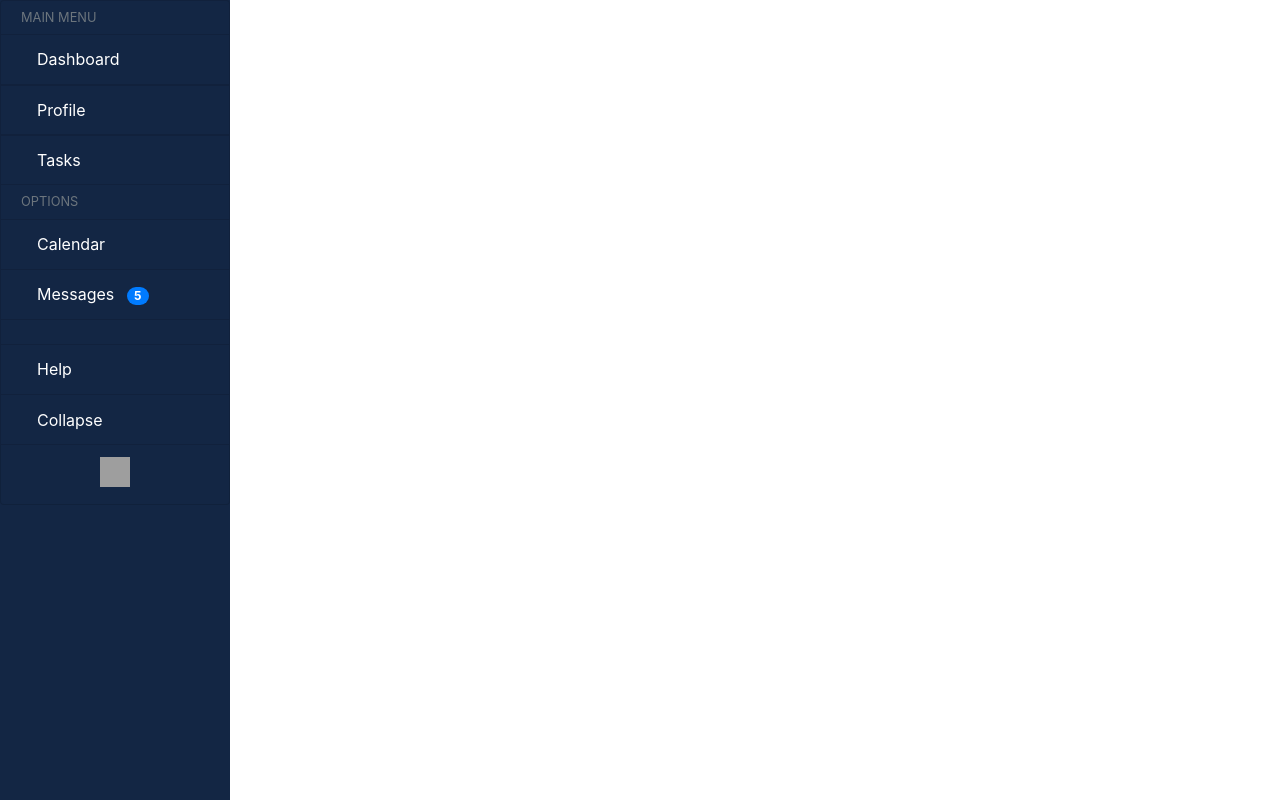
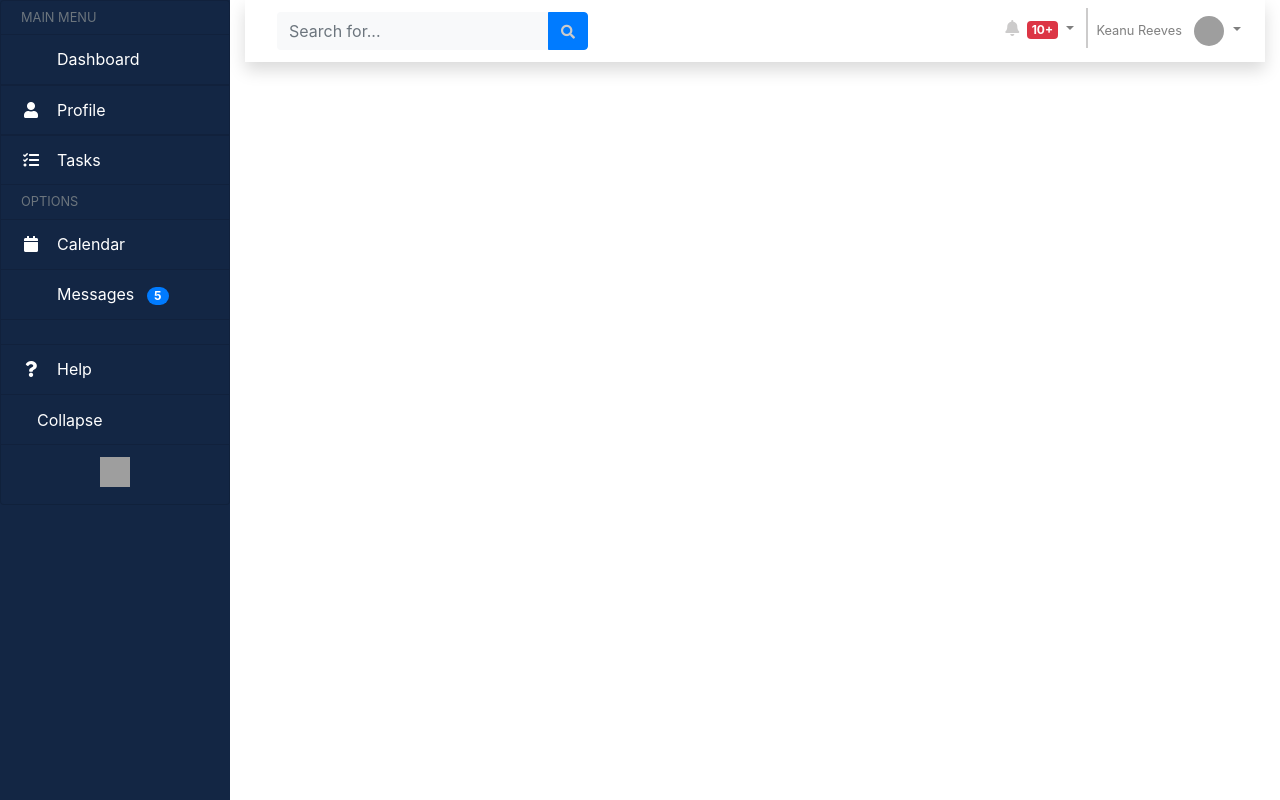
Before and after one commit to RoyArka/OrigenAir-Dashboard-Demo, a Django app: page / in a window 1280 px wide. Run offline with Django 3.2, Linux system fonts and the light colour scheme; some libraries are stand-ins or nearby versions; grey boxes are pictures that could not be loaded.

Commit message:
pulling updated sidebar from dev branch

```diff
--- a/origen/static/css/style.css
+++ b/origen/static/css/style.css
@@ -68,3 +68,19 @@ a.bg-dark {
 }
 
 /* ----------------------------------------------- */
+
+/* Sidebar */
+
+.img-profile{
+    height: 30px;
+    width: 30px;
+}
+
+.topbar-divider{
+    border-left: 2px solid rgb(204, 203, 203);
+    height: 40px;
+}
+
+.fas{
+    color: rgb(204, 203, 203);
+}
--- a/origen/templates/base.html
+++ b/origen/templates/base.html
@@ -6,6 +6,9 @@
   <meta charset="utf-8">
   <meta name="viewport" content="width=device-width, initial-scale=1">
   <title>OrigenAir Dashboard</title>
+
+  <!-- Front Awesome Used in Top Bar-->
+  <link rel="stylesheet" href="https://pro.fontawesome.com/releases/v5.12.0/css/all.css" integrity="sha384-ekOryaXPbeCpWQNxMwSWVvQ0+1VrStoPJq54shlYhR8HzQgig1v5fas6YgOqLoKz" crossorigin="anonymous">
 
   <!-- Bootstrap CDN -->
   <link rel="stylesheet" href="https://stackpath.bootstrapcdn.com/bootstrap/4.5.0/css/bootstrap.min.css"
@@ -123,6 +126,44 @@
 
           <!-- MAIN -->
           <div class="col">
+            <nav class="navbar navbar-expand navbar-light bg-white topbar mb-4 static-top shadow">
+            <!-- <nav class="navbar navbar-expand-lg navbar-light bg-light"> -->
+
+                <!-- Top Bar Search Bar Section-->
+                <form class="d-none d-sm-inline-block form-inline mr-auto ml-md-3 my-2 my-md-0 mw-100 navbar-search">
+                    <div class="input-group">
+                      <input type="text" class="form-control bg-light border-0 small" placeholder="Search for..." aria-label="Search" aria-describedby="basic-addon2">
+                      <div class="input-group-append">
+                        <button class="btn btn-primary" type="button">
+                          <i class="fas fa-search fa-sm"></i>
+                        </button>
+                      </div>
+                    </div>
+                  </form>
+
+                <!-- Top Bar Profile Notification Section -->
+                <ul class="navbar-nav ml-auto">
+                    <li class="nav-item dropdown no-arrow mx-1">
+                        <a class="nav-link dropdown-toggle" href="#" id="alertsDropdown" role="button"
+                            data-toggle="dropdown" aria-haspopup="true" aria-expanded="false">
+                            <i class="fas fa-bell fa-fw"></i>
+                            <!-- Counter - Alerts -->
+                            <span class="badge badge-danger badge-counter">10+</span>
+                        </a>
+                    </li>
+
+                    <!-- Line Spacing -->
+                    <div class="topbar-divider d-none d-sm-block"></div>
+
+                    <!-- User Profile Section -->
+                    <a class="nav-link dropdown-toggle" href="#" id="userDropdown" role="button" data-toggle="dropdown"
+                        aria-haspopup="true" aria-expanded="false">
+                        <span class="mr-2 d-none d-lg-inline text-gray-600 small">Keanu Reeves</span>
+                        <img class="img-profile rounded-circle" src="https://www.irishtimes.com/polopoly_fs/1.3899578.1558445909!/image/image.jpg_gen/derivatives/ratio_1x1_w1200/image.jpg">
+                    </a>
+                </ul>
+              </nav>
+              <!--/.Navbar -->
 
           </div><!-- Main Col END -->
 
```
